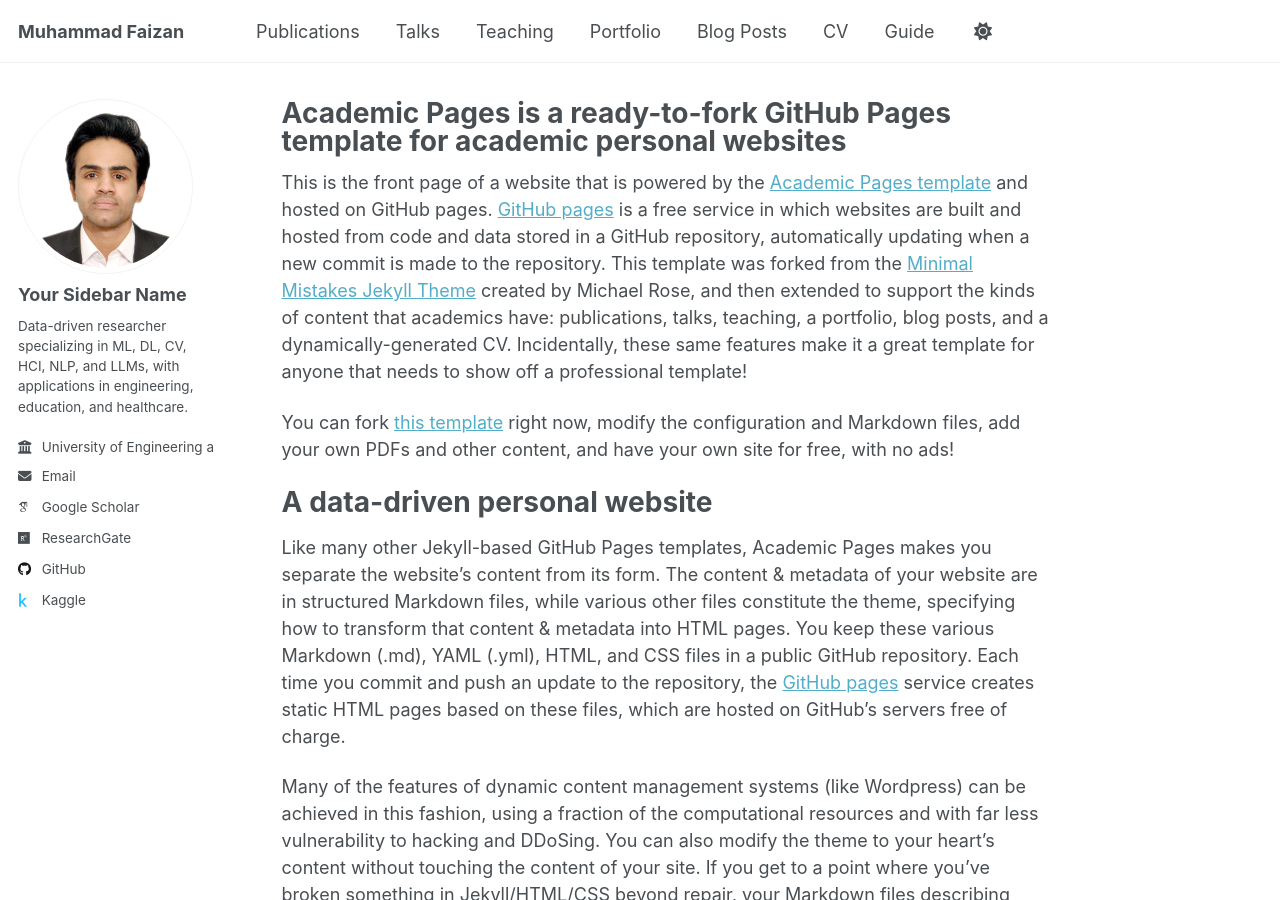
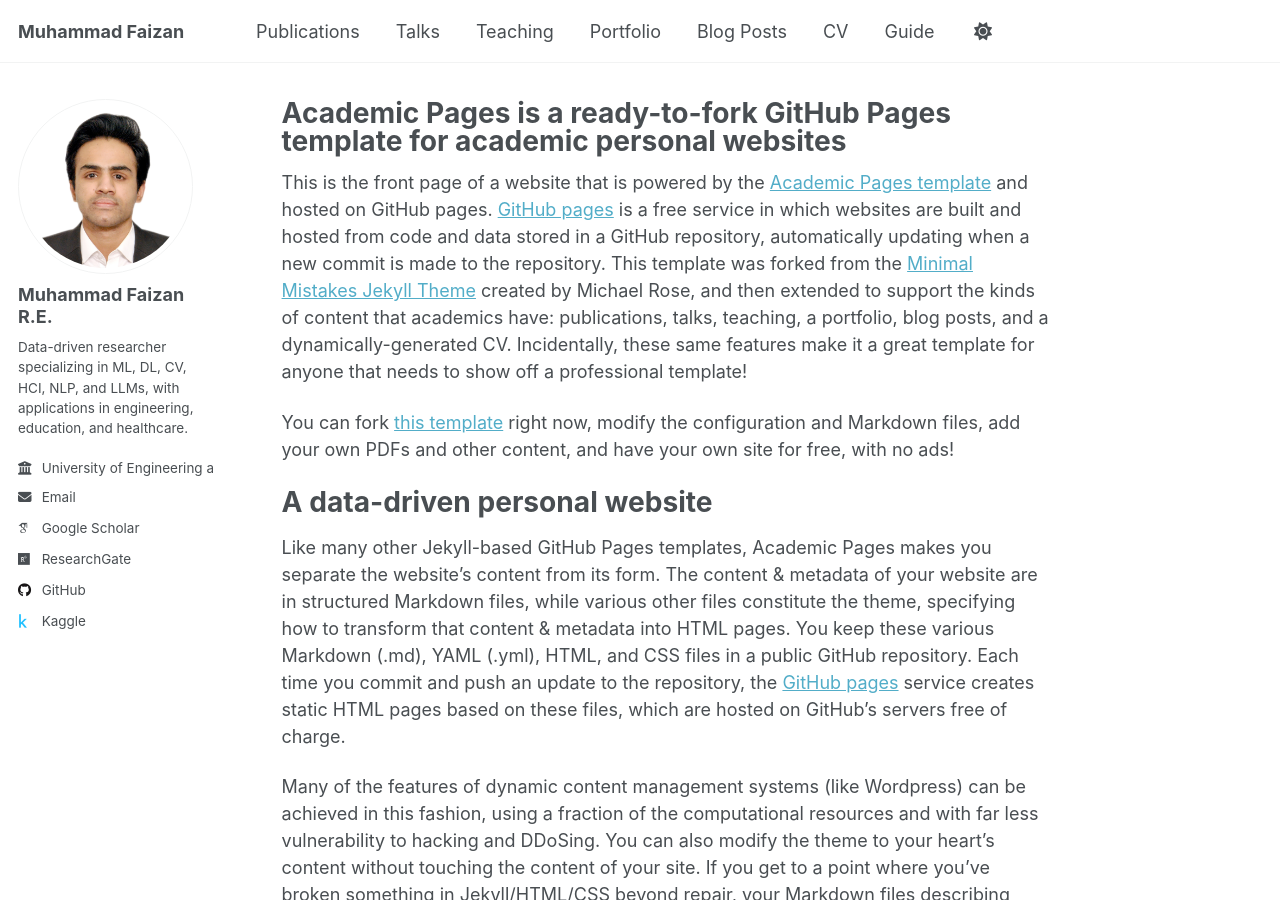
Before and after one commit to MuhammadFaizan99/MuhammadFaizan99.github.io, a Jekyll site: the page built from _pages/about.md, in a window 1280 px wide and 900 px high. Built offline with Jekyll 4.4.1, drawn with Linux system fonts in a browser that asks for light colours; some web fonts are replaced; a script that is not in the unit is left out.

Commit message:
Update _config.yml

```diff
--- a/_config.yml
+++ b/_config.yml
@@ -23,7 +23,7 @@ repository  : "MuhammadFaizan99/MuhammadFaizan99.github.io"
 author:
   # Biographic information
   avatar           : "2+2.JPG"
-  name             : "Your Sidebar Name"
+  name             : "Muhammad Faizan R.E."
   pronouns         : # example: "she/her"
   bio              : "Data-driven researcher specializing in ML, DL, CV, HCI, NLP, and LLMs, with applications in engineering, education, and healthcare."
   employer         : "University of Engineering and Technology, Taxila"
```
